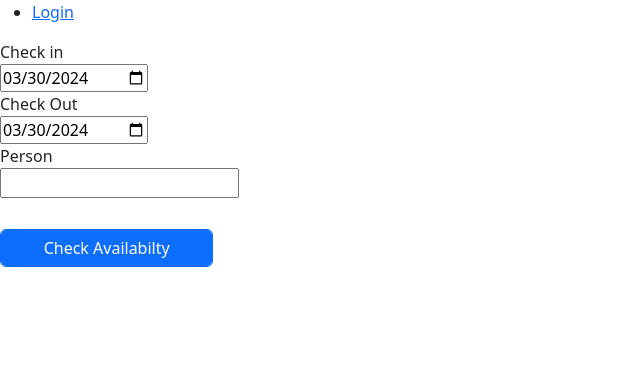
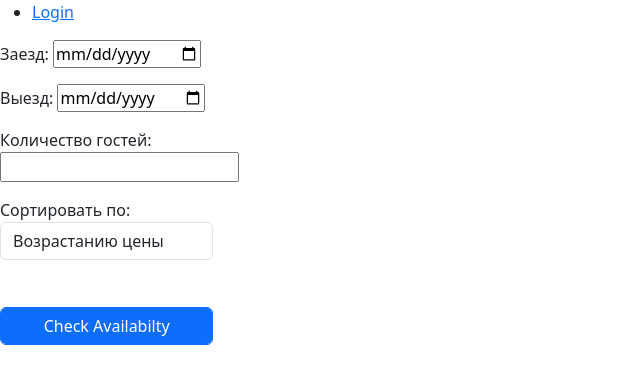
Before and after one commit to starzkeeper/BookingSolution, a Django app: page / in a window 1280 px wide. Shown: the top 384 px of the page, without its empty margins (0-640 px from the left). Run offline with Django 5.2, Linux system fonts and the light colour scheme; data that the repository does not hold is empty; some libraries are stand-ins or nearby versions.

Commit message:
3 commit (sort,form)

```diff
--- a/rooms/forms.py
+++ b/rooms/forms.py
@@ -7,6 +7,14 @@ class DateInput(forms.DateInput):
 
 
 class DateForm(forms.Form):
-    cin = forms.DateField(widget=DateInput(attrs={'min': date.today()}), initial=date.today())
-    cout = forms.DateField(widget=DateInput(attrs={'min': date.today()}), initial=date.today())
-    person = forms.IntegerField()
+    sort_choices = [
+        ('asc', 'Возрастанию цены'), ('desc', 'Убыванию цены'), ('number', 'По номеру комнаты')
+    ]
+
+    cin = forms.DateField(widget=DateInput(attrs={'min': date.today()}), initial=None, required=False, label='Заезд')
+    cout = forms.DateField(widget=DateInput(attrs={'min': date.today()}), initial=None, required=False, label='Выезд')
+    person = forms.IntegerField(label="Количество гостей")
+    sort = forms.ChoiceField(
+        choices=sort_choices,
+        widget=forms.Select(attrs=
+                            {"class": "form-control"}), initial=None, required=False, label='Сортировать по')
--- a/rooms/views.py
+++ b/rooms/views.py
@@ -10,17 +10,22 @@ from .models import Room, Reservation
 from .serializers import RoomSerializer, ReservationSerializer
 from rest_framework.exceptions import ValidationError
 from datetime import datetime as dt
+from .utils import sort_rooms
 
 
 def index(request):
-    rooms = Room.objects.all()
+    rooms = Room.objects.all().order_by('number')
     if request.method == 'POST':
         form = DateForm(request.POST)
         if form.is_valid():
             check_in = form.cleaned_data['cin']  # Получение данных из формы
             check_out = form.cleaned_data['cout']
+            if str(check_in) > str(check_out):
+                return HttpResponse('Неверно указаны даты')
+
             person = form.cleaned_data['person']
-            rooms = Reservation.check_booking(check_in, check_out, person)
+            sort_by = form.cleaned_data['sort']
+            rooms = sort_rooms(sort_by, check_in, check_out, person)
             data = {'rooms': rooms, 'form': form}
             response = render(request, 'index.html', data)
     else:
--- a/templates/index.html
+++ b/templates/index.html
@@ -5,21 +5,10 @@
 <form action="" method="POST">
     {% csrf_token %}
     <div class="col-lg-2">
-        <label for="">Check in</label>
-        {{ form.cin }}
-    </div>
-    <div class="col-lg-2">
-        <label for="">Check Out</label>
-        {{ form.cout }}
-    </div>
-    <div class="col-lg-2">
-        <label for="">Person</label>
-        {{ form.person }}
-    </div>
-    <div class="col-lg-2">
-
+        {{form.as_p}}
         <input type="submit" value="Check Availabilty" class="form-control mr-sm-2 btn btn-primary my-4" style="position: relative;top: 7px;">
     </div>
+
     {% if rooms %}
     <p class="text-center text-success">Rooms Available</p>
     {% endif %}
```
Also changed, not shown: rooms/utils.py (added, +14 -0 lines).
